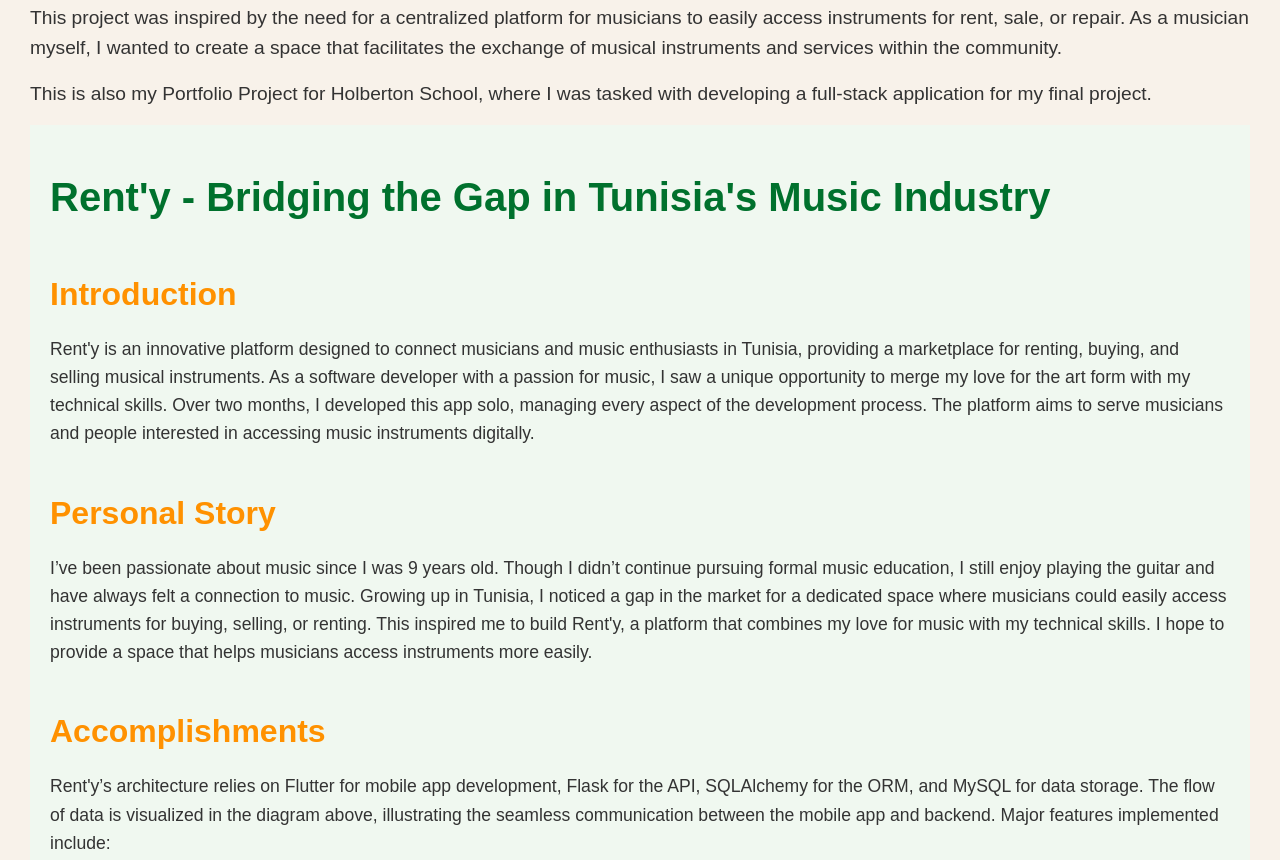
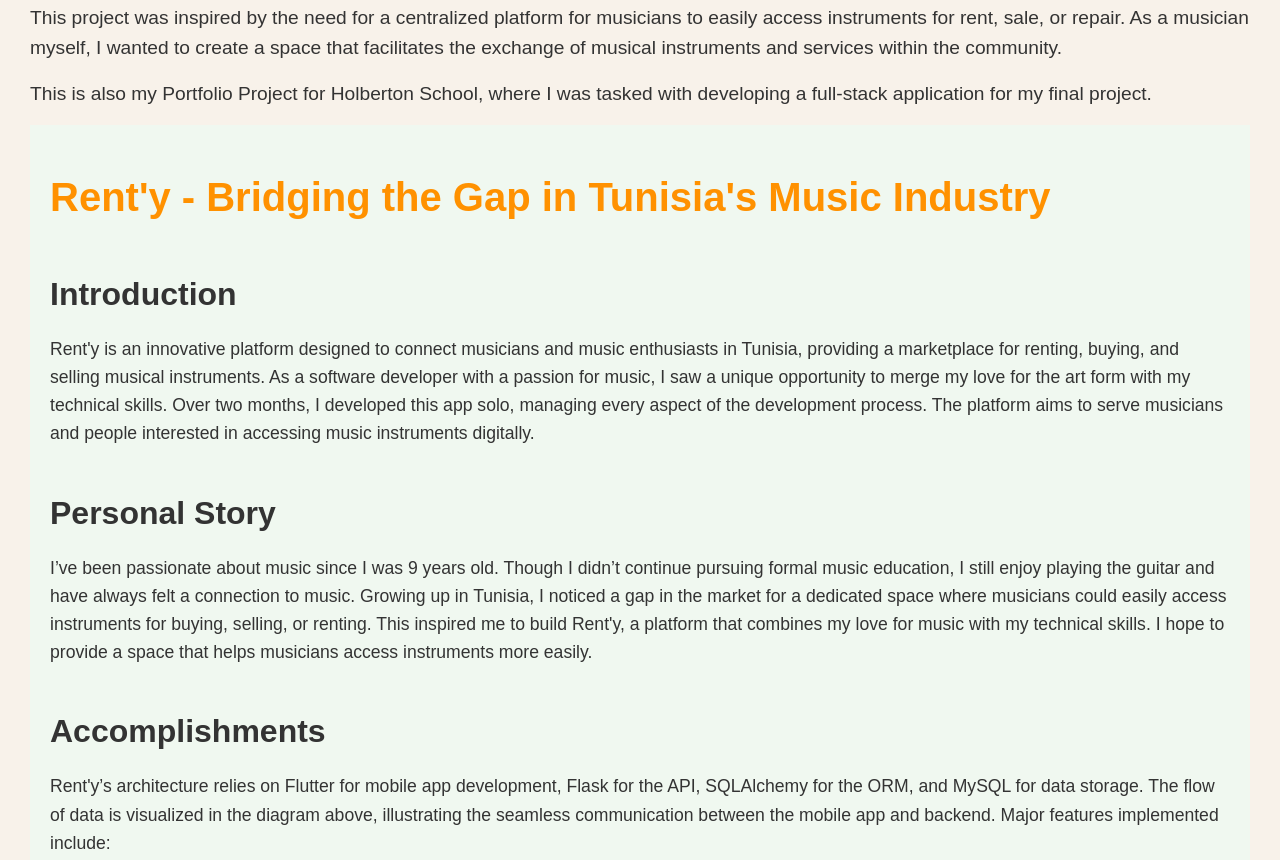
Before and after one commit to ghofranaaa/Rent-y-Landing-Page, a plain HTML site: page index.html in a window 1280 px wide. Shown: the part 1631-2491 px from the top of the page. Drawn offline with Linux system fonts and the light colour scheme.

Commit message:
landing page done

```diff
--- a/styles.css
+++ b/styles.css
@@ -148,7 +148,7 @@ header nav ul li a {
 #blog h2 {
     font-size: 2.5em;
     margin-bottom: 30px;
-    color: #00712d; /* earthy green */
+    color: #FF9100; /* orange */
 }
 
 #blog article {
@@ -158,7 +158,6 @@ header nav ul li a {
 #blog article h3 {
     font-size: 2em;
     margin-bottom: 15px;
-    color: #FF9100; /* orange */
 }
 
 #blog article p {
```
